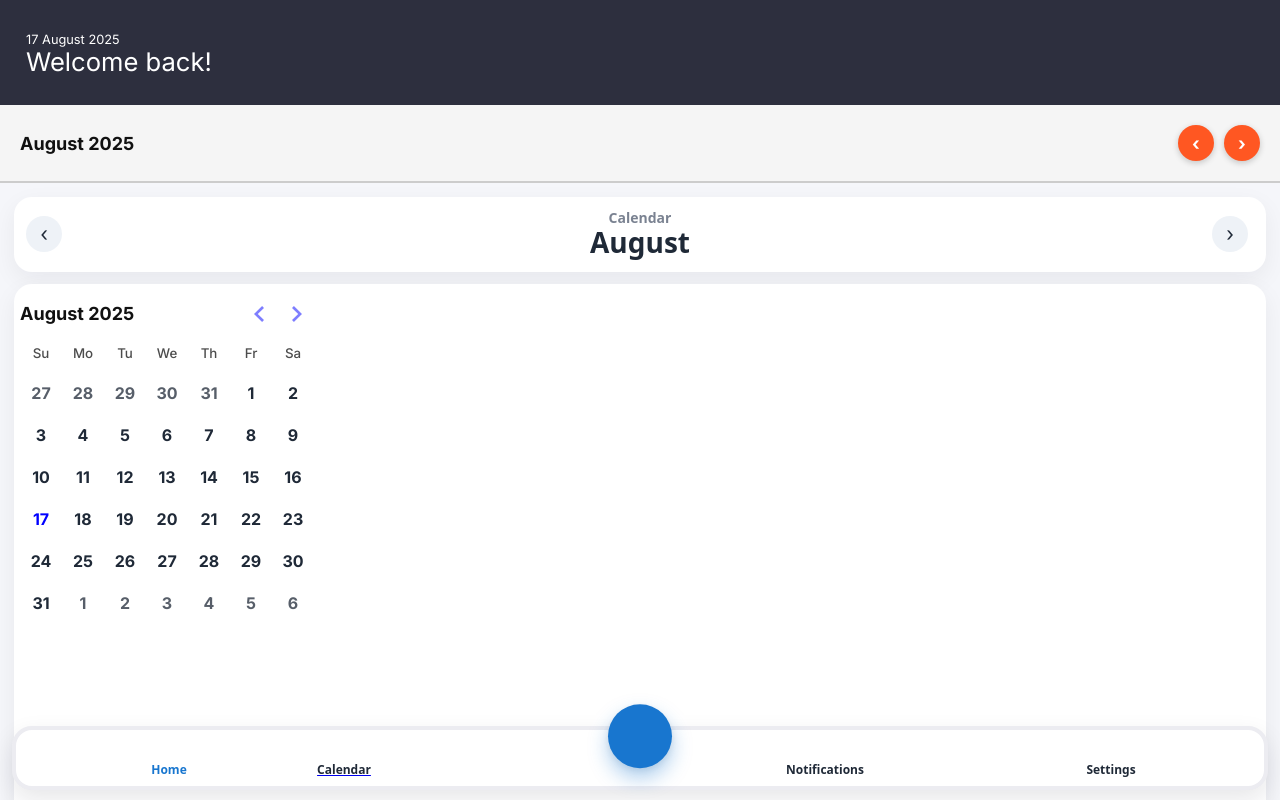
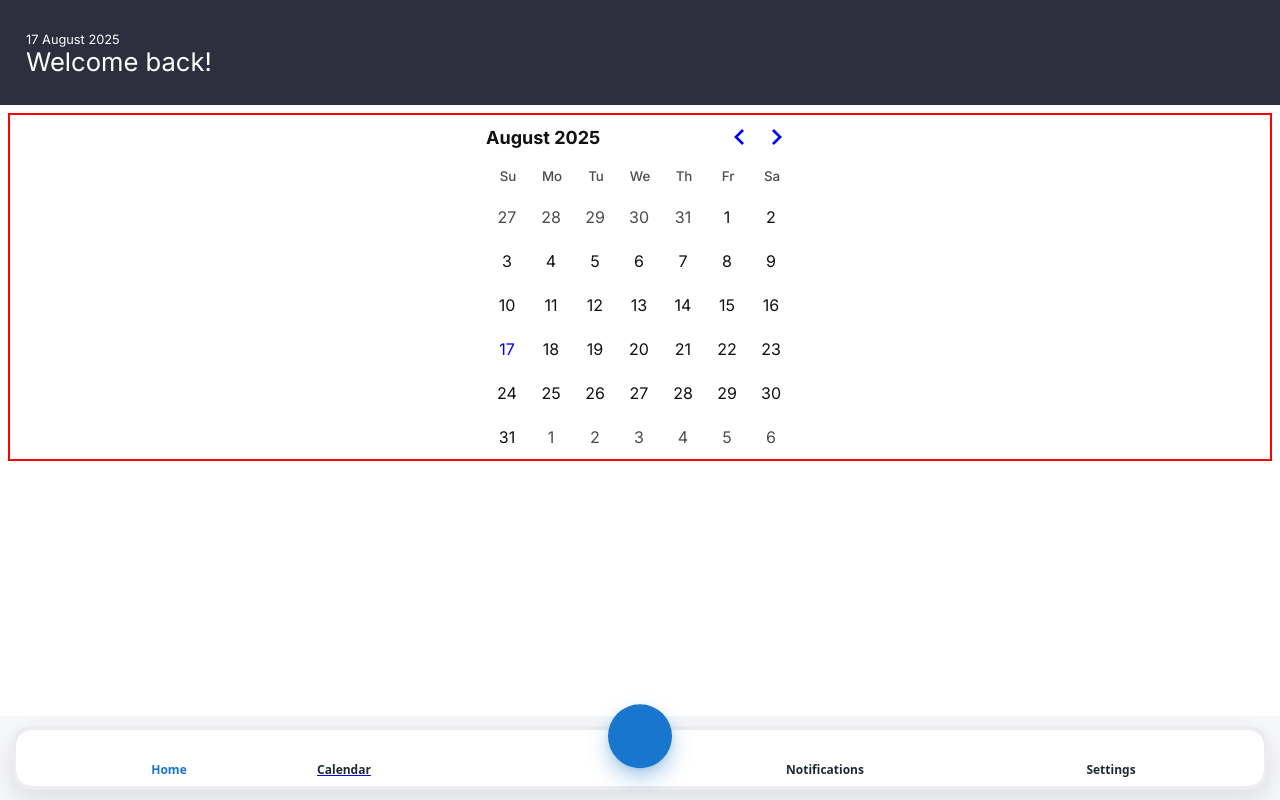
Before and after one commit to myhzyy/annual-leave-booker, a Next.js app: page /calendar in a window 1280 px wide. Shown: the top 800 px of the page. Built offline with nearby package versions, Linux system fonts and the light colour scheme; some icons are missing.

Commit message:
updated calendar component

```diff
--- a/src/app/calendar/page.tsx
+++ b/src/app/calendar/page.tsx
@@ -7,6 +7,7 @@ export default function CalendarPage() {
   return (
     <div className="app">
       <Header />
+
       <CalendarBody />
       <BottomToolbar />
     </div>
--- a/src/app/components/CalendarDatePicker.tsx
+++ b/src/app/components/CalendarDatePicker.tsx
@@ -5,56 +5,27 @@ import { DayPicker, DateRange } from "react-day-picker";
 import "react-day-picker/dist/style.css";
 import "../styles/CalendarDatePicker.css";
 
-export default function CalendarDatePicker() {
+export default function CalendarPage() {
   const [month, setMonth] = useState(new Date());
   const [range, setRange] = useState<DateRange | undefined>();
 
-  const go = (delta: number) => {
-    const d = new Date(month);
-    d.setMonth(d.getMonth() + delta);
-    setMonth(d);
-  };
-
   return (
-    <section className="cal-screen">
-      <header className="cal-header">
-        <button
-          className="hdr-btn"
-          aria-label="Previous"
-          onClick={() => go(-1)}
-        >
-          ‹
-        </button>
-
-        <div className="hdr-center">
-          <div className="hdr-sub">Calendar</div>
-          <h1 className="hdr-title">
-            {month.toLocaleDateString("en-GB", { month: "long" })}
-          </h1>
-        </div>
-
-        <button className="hdr-btn" aria-label="Next" onClick={() => go(+1)}>
-          ›
-        </button>
-      </header>
-
-      <div className="cal-main">
+    <main className="calendar-page">
+      <section className="calendar-card">
+        <div className="calendar-month-shell">
           <DayPicker
+            className="rdp-full"
             mode="range"
             selected={range}
             onSelect={setRange}
             month={month}
             onMonthChange={setMonth}
+            fixedWeeks
             showOutsideDays
-          fixedWeeks
-          weekStartsOn={0}
-          disableNavigation /* we use our own chevrons */
+            numberOfMonths={1}
           />
         </div>
-
-      {/* Optional footer area for upcoming list etc.
-      <footer className="cal-footer">Upcoming …</footer>
-      */}
       </section>
+    </main>
   );
 }
--- a/src/app/features/CalendarBody.tsx
+++ b/src/app/features/CalendarBody.tsx
@@ -1,14 +1,7 @@
 "use client";
-
 import "../styles/CalendarBody.css";
-import CalendarHeader from "../components/CalendarHeader";
 import CalendarDatePicker from "../components/CalendarDatePicker";
 
 export default function CalendarBody() {
-  return (
-    <div className="calendar-body">
-      <CalendarHeader />
-      <CalendarDatePicker />
-    </div>
-  );
+  return <CalendarDatePicker />;
 }
--- a/src/app/globals.css
+++ b/src/app/globals.css
@@ -10,6 +10,7 @@
   font: inherit;
 }
 
+:root,
 html,
 body {
   height: 100%;
@@ -59,7 +60,6 @@ body {
 }
 
 .app {
-  /* border: 1px solid red; */
   height: 100dvh;
   margin: 0 auto;
   display: grid;
--- a/src/app/styles/CalendarBody.css
+++ b/src/app/styles/CalendarBody.css
@@ -1,3 +1,6 @@
 .calendar-body {
-  /* background-color: #32284a; */
+  display: flex;
+  flex-direction: column;
+  flex: 1;
+  min-height: 0;
 }
--- a/src/app/styles/CalendarDatePicker.css
+++ b/src/app/styles/CalendarDatePicker.css
@@ -1,153 +1,109 @@
-/* Fill the entire viewport */
-.cal-screen {
-  min-height: 100vh;
-  background: #f5f6fa; /* light background like the mock */
-  display: grid;
-  grid-template-rows: auto 1fr; /* header + calendar (footer optional) */
-  padding: 14px;
-  box-sizing: border-box;
+/* If you’re on the app router, #__next isn’t used, but keeping it is harmless */
+html,
+body {
+  height: 100%;
+  margin: 0;
 }
 
-/* Rounded white panel that holds everything (optional)
-.cal-screen { background: #eceff5; }
-*/
-
-.cal-header {
-  background: #ffffff;
-  border-radius: 18px;
-  padding: 14px 12px;
-  display: grid;
-  grid-template-columns: 42px 1fr 42px;
-  align-items: center;
-  box-shadow: 0 8px 24px rgba(17, 24, 39, 0.06);
-  margin-bottom: 12px;
+/* Root for this page */
+.calendar-page {
+  display: flex;
+  flex-direction: column;
+  background: #fff;
+  /* .calendar-page itself will be inside .page-content which gives the height */
+  flex: 1;
+  min-height: 0;
 }
 
-.hdr-btn {
+/* Hero bar */
+.calendar-hero {
+  padding: 16px;
+  background: #2e3550;
+  color: #fff;
+}
+
+/* Card the calendar lives in */
+.calendar-card {
+  flex: 1; /* fill remaining height */
+  min-height: 0; /* let child flex */
+  display: flex;
+  flex-direction: column;
+  padding: 8px 8px 16px;
+  margin: 0;
+  border-radius: 0;
+  background: #fff;
+  box-shadow: none;
+}
+
+.calendar-toprow {
+  display: flex;
+  align-items: center;
+  justify-content: space-between;
+  padding: 6px 6px 8px;
+}
+
+.month-nav {
+  display: flex;
+  gap: 8px;
+}
+.month-nav button {
   width: 36px;
   height: 36px;
   border-radius: 50%;
-  border: none;
-  background: #eef2f7;
-  color: #1f2937;
+  border: 0;
+  cursor: pointer;
+  background: #ff5c23;
+  color: #fff;
   font-size: 20px;
-  cursor: pointer;
+  line-height: 1;
+  display: grid;
+  place-items: center;
+  box-shadow: 0 6px 16px rgba(255, 92, 35, 0.35);
 }
 
-.hdr-center {
-  text-align: center;
-  line-height: 1.1;
-}
-.hdr-sub {
-  font: 600 14px/1 system-ui, -apple-system, Segoe UI, Roboto, sans-serif;
-  color: #7a8291;
-}
-.hdr-title {
-  margin-top: 2px;
-  font: 800 28px/1.1 system-ui, -apple-system, Segoe UI, Roboto, sans-serif;
-  color: #1f2937;
+/* The ONLY scroller */
+.calendar-month-shell {
+  /* border: 2px solid red;  */
+  flex: 1;
+  min-height: 0;
+  overflow: auto;
+  padding-bottom: calc(16px + env(safe-area-inset-bottom));
 }
 
-/* Calendar area fills remaining height */
-.cal-main {
-  background: #ffffff;
-  border-radius: 18px;
-  padding: 8px 6px 16px;
-  box-shadow: 0 8px 24px rgba(17, 24, 39, 0.06);
-  overflow: hidden; /* keep DayPicker inside rounded box */
-  display: grid;
+/* DayPicker sizing */
+.rdp-full {
+  border: 2px solid red;
+  width: 100%;
+  display: flex;
+  align-items: center;
+  justify-content: center;
+
+  --rdp-cell-size: 50px;
+  --rdp-accent-background: #1876cf;
 }
-
-/* ---- DayPicker overrides to make it full height & styled ---- */
 .rdp {
-  --rdp-accent-color: #2563eb; /* blue selection */
-  --rdp-background-color: rgba(37, 99, 235, 0.15);
-  color: #1f2937;
+  margin: 0 !important;
+  width: 100%;
   height: 100%;
+  display: flex;
+  flex-direction: column;
 }
-
 .rdp-months {
-  height: 100%;
-  display: grid;
+  flex: 1; /* stretch the grid */
+  display: flex;
+  align-items: center; /* optional */
+  justify-content: center; /* optional */
 }
-.rdp-month {
-  margin: 0;
-}
-.rdp-caption {
-  display: none;
-} /* we use our custom header */
-
-.rdp-head_cell {
-  font: 700 12px/1 system-ui, -apple-system, Segoe UI, Roboto, sans-serif;
-  text-transform: uppercase;
-  color: #94a3b8;
-  padding: 10px 0 6px;
-}
-
-.rdp-table {
-  width: 100%;
-}
-.rdp-cell {
-  padding: 6px 0;
-}
-
-/* Base day look */
 .rdp-day {
   border-radius: 50%;
-  width: 40px;
-  height: 40px;
-  font-weight: 700;
-  color: #1f2937;
 }
-.rdp-day:hover {
-  background: rgba(37, 99, 235, 0.07);
-}
-
-/* Outside days dimmed */
-.rdp-day_outside {
-  color: #c6cbd4;
-}
-
-/* Today outline */
-.rdp-day_today {
-  outline: 2px solid rgba(31, 41, 55, 0.2);
-  outline-offset: -2px;
-}
-
-/* Range styling (start/middle/end) */
-.rdp-day_selected,
-.rdp-day_range_start,
-.rdp-day_range_end,
-.rdp-day_range_middle {
+.rdp-day_selected {
+  background: #ff5c23;
   color: #fff;
 }
 
-.rdp-day_range_middle {
-  background: var(--rdp-background-color);
-  color: #1f2937;
-  border-radius: 999px;
-}
-
-.rdp-day_range_start,
-.rdp-day_range_end {
-  background: var(--rdp-accent-color);
-  box-shadow: 0 6px 16px rgba(37, 99, 235, 0.35);
-}
-
-/* Optional footer area
-.cal-footer {
-  margin-top: 12px;
-  background: #ffffff;
-  border-radius: 18px;
-  padding: 12px;
-  box-shadow: 0 8px 24px rgba(17, 24, 39, 0.06);
-}
-*/
-
-/* Make day size a tad smaller on very small screens */
-@media (max-width: 360px) {
-  .rdp-day {
-    width: 36px;
-    height: 36px;
+@media (min-width: 768px) {
+  .rdp-full {
+    --rdp-cell-size: 56px;
   }
 }
```
Lines whose indentation alone changed are shown as unchanged.
